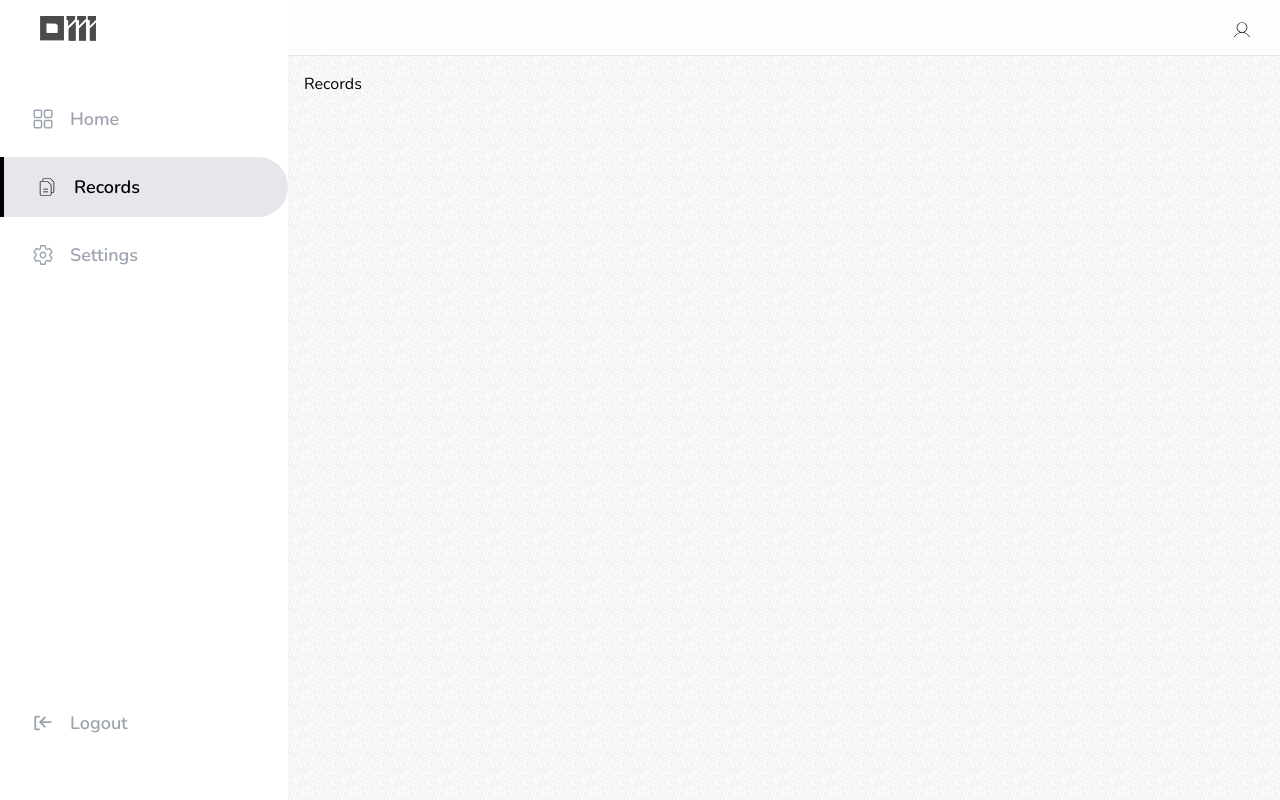
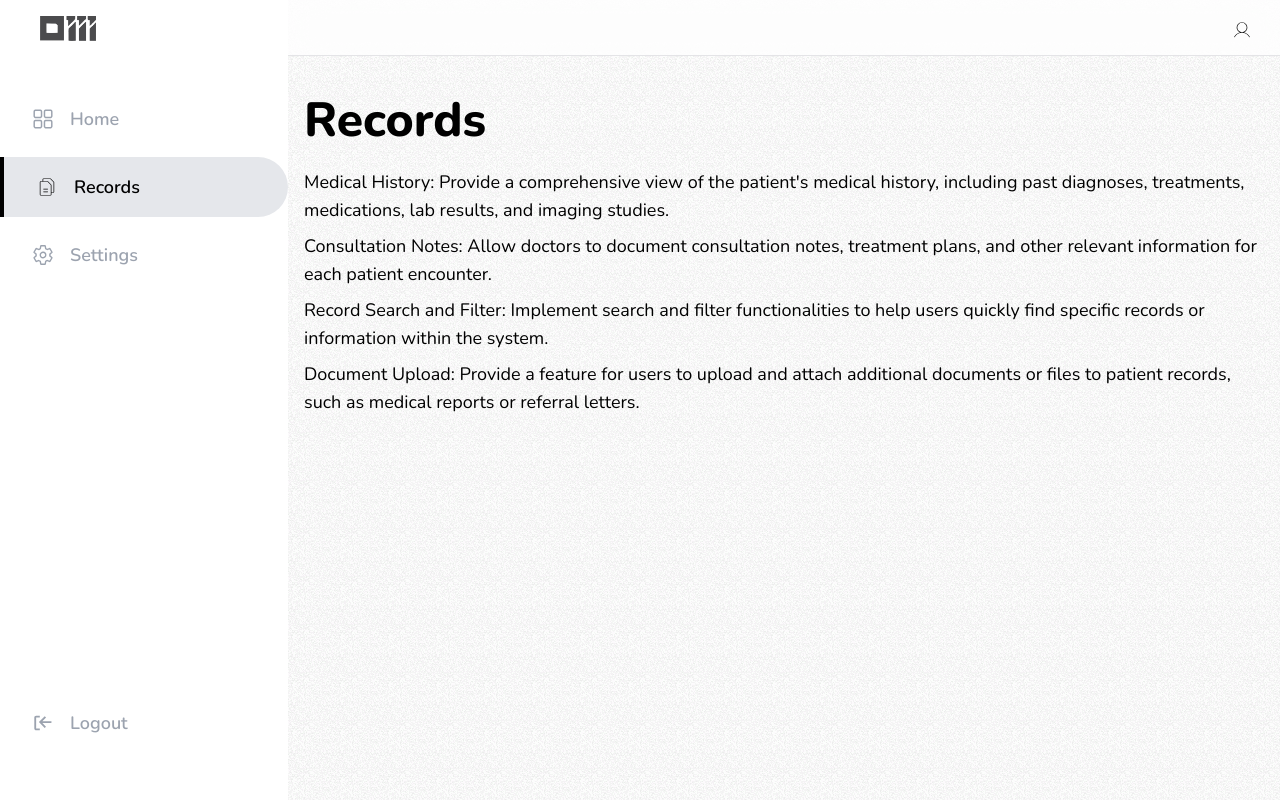
Before and after one commit to AbdulQuayyum/project-doc-patient, a React (Vite) app in the folder client/: page /Records in a window 1280 px wide. Built offline with nearby package versions, Linux system fonts and the light colour scheme.

Commit message:
Added a list basic features for the pages...

```diff
--- a/client/src/Views/Dashboard/Home.jsx
+++ b/client/src/Views/Dashboard/Home.jsx
@@ -5,7 +5,14 @@ import { DashboardLayout } from '../../Layout/Dashboard.Layout'
 const Dashboard = () => {
     return (
         <DashboardLayout>
-            Dashboard
+            <div className='flex flex-col'>
+                <span className='text-4xl lg:text-5xl md:text-start text-center py-6 font-extrabold text-[#000] dark:text-white'>Dashboard</span>
+                <ul className='flex flex-col gap-y-2'>
+                    <li className='text-[#000] dark:text-white text-base lg:text-lg'>Analytics Overview: Display key metrics and analytics related to patient care, appointment volumes, or other relevant data.</li>
+                    <li className='text-[#000] dark:text-white text-base lg:text-lg'>Patient Information: Display basic information about the patient, such as name, age, contact details, etc.</li>
+                    <li className='text-[#000] dark:text-white text-base lg:text-lg'>Task Management: Allow users to create and manage tasks related to patient care, such as follow-up appointments or medication reminders.</li>
+                </ul>
+            </div>
         </DashboardLayout>
     )
 }
--- a/client/src/Views/Dashboard/Records.jsx
+++ b/client/src/Views/Dashboard/Records.jsx
@@ -5,7 +5,15 @@ import { DashboardLayout } from '../../Layout/Dashboard.Layout'
 const Records = () => {
     return (
         <DashboardLayout>
-            Records
+            <div className='flex flex-col'>
+                <span className='text-4xl lg:text-5xl md:text-start text-center py-6 font-extrabold text-[#000] dark:text-white'>Records</span>
+                <ul className='flex flex-col gap-y-2'>
+                    <li className='text-[#000] dark:text-white text-base lg:text-lg'>Medical History: Provide a comprehensive view of the patient's medical history, including past diagnoses, treatments, medications, lab results, and imaging studies.</li>
+                    <li className='text-[#000] dark:text-white text-base lg:text-lg'>Consultation Notes: Allow doctors to document consultation notes, treatment plans, and other relevant information for each patient encounter.</li>
+                    <li className='text-[#000] dark:text-white text-base lg:text-lg'>Record Search and Filter: Implement search and filter functionalities to help users quickly find specific records or information within the system.</li>
+                    <li className='text-[#000] dark:text-white text-base lg:text-lg'>Document Upload: Provide a feature for users to upload and attach additional documents or files to patient records, such as medical reports or referral letters.</li>
+                </ul>
+            </div>
         </DashboardLayout>
     )
 }
--- a/client/src/Views/Dashboard/Settings.jsx
+++ b/client/src/Views/Dashboard/Settings.jsx
@@ -5,7 +5,14 @@ import { DashboardLayout } from '../../Layout/Dashboard.Layout'
 const Settings = () => {
     return (
         <DashboardLayout>
-            Settings
+            <div className='flex flex-col'>
+                <span className='text-4xl lg:text-5xl md:text-start text-center py-6 font-extrabold text-[#000] dark:text-white'>Settings</span>
+                <ul className='flex flex-col gap-y-2'>
+                    <li className='text-[#000] dark:text-white text-base lg:text-lg'>Profile Settings: Allow users to update their profile information, including name, contact details, and preferences.</li>
+                    <li className='text-[#000] dark:text-white text-base lg:text-lg'>Privacy and Security: Include settings related to privacy and security, such as password management, two-factor authentication, and data sharing preferences.</li>
+                    <li className='text-[#000] dark:text-white text-base lg:text-lg'>Help and Support: Provide resources for help and support, including FAQs, user guides, contact information for customer support, and links to relevant documentation or resources.</li>
+                </ul>
+            </div>
         </DashboardLayout>
     )
 }
```
